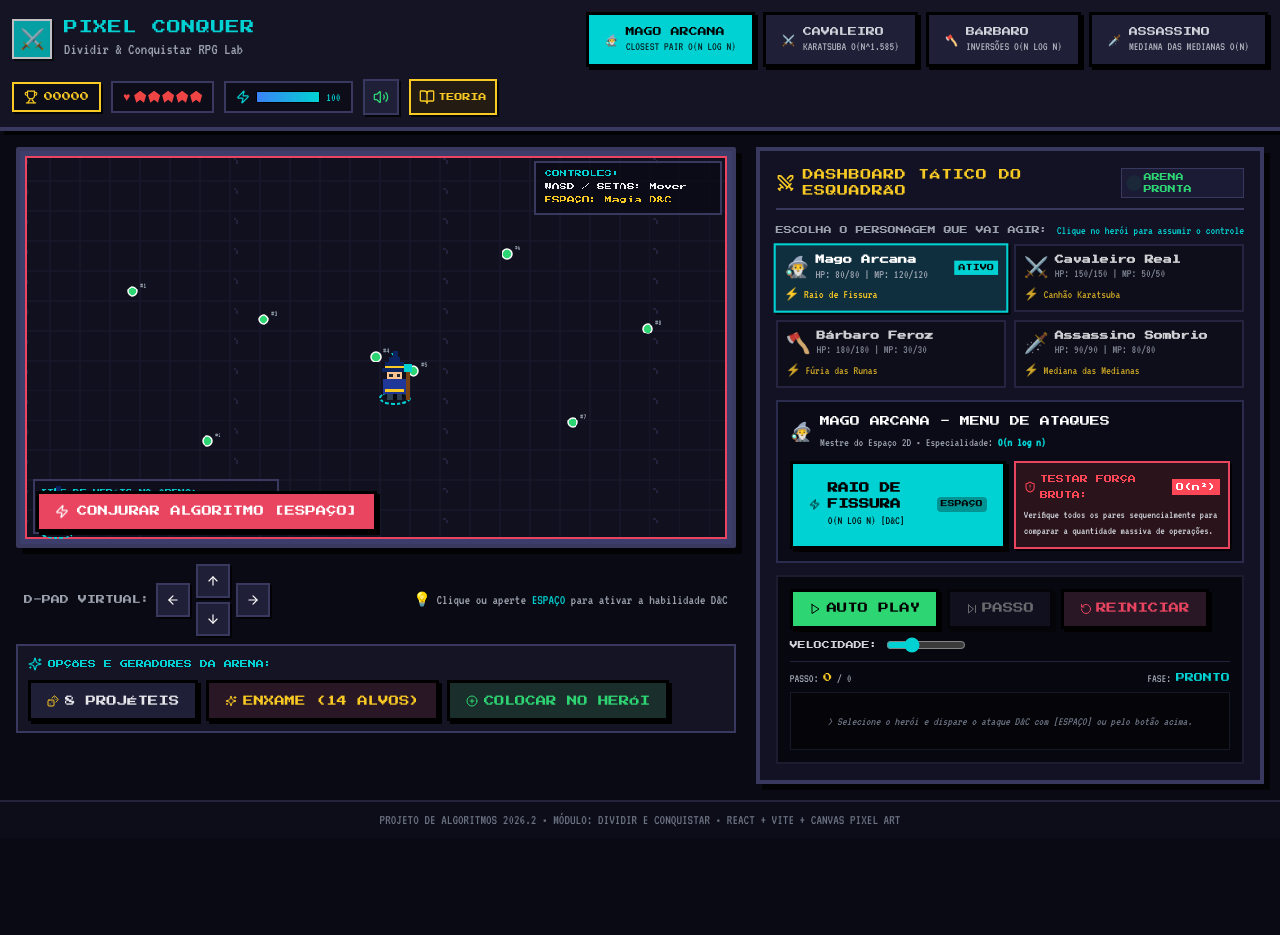
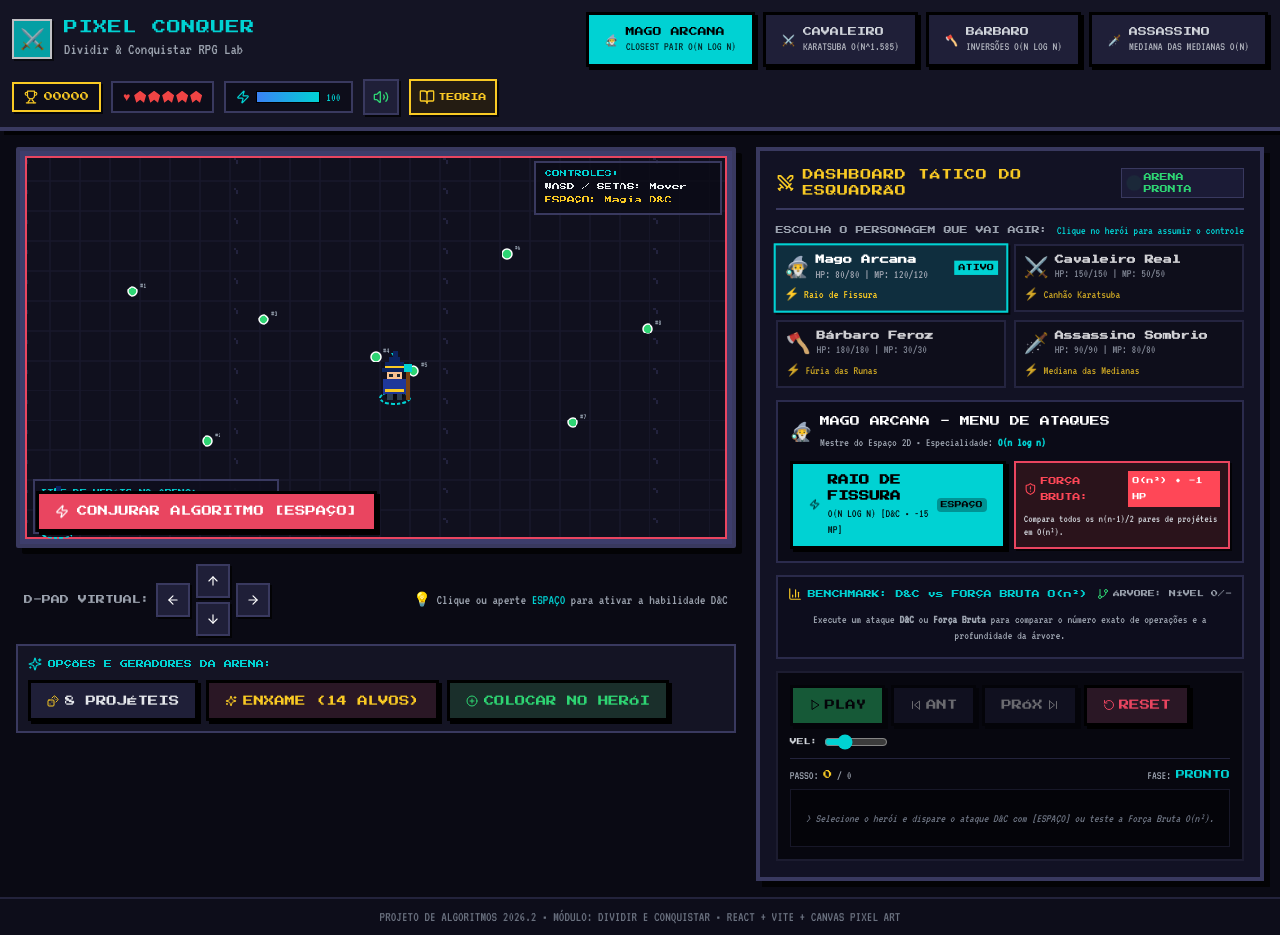
Before and after one commit to projeto-de-algoritmos-2026/G2_Dividir_e_Conquistar_PA-26.2, a React (Vite) app: page / in a window 1280 px wide. Before the commit the page ends 838 px from the top, so only its background shows below. Built offline with nearby package versions, Linux system fonts and the light colour scheme.

Commit message:
feat(benchmark): adiciona painel comparativo D&C vs O(n^2) e controle de passo anterior no Dashboard

```diff
--- a/src/components/TacticalDashboard.jsx
+++ b/src/components/TacticalDashboard.jsx
@@ -1,5 +1,16 @@
-import React from 'react';
-import { Play, Pause, SkipForward, RotateCcw, Terminal, Swords, Zap, ShieldAlert, Sparkles, UserCheck } from 'lucide-react';
+import React, { useEffect, useRef } from 'react';
+import {
+  Play,
+  Pause,
+  SkipBack,
+  SkipForward,
+  RotateCcw,
+  Swords,
+  Zap,
+  ShieldAlert,
+  BarChart3,
+  GitBranch,
+} from 'lucide-react';
 import { sound } from '../audio/soundEffects';
 
 export default function TacticalDashboard({
@@ -12,11 +23,15 @@ export default function TacticalDashboard({
   currentStepIndex,
   isPlaying,
   onTogglePlay,
+  onPrevStep,
   onNextStep,
   onReset,
   speed,
   onSpeedChange,
+  benchmarkMetrics,
 }) {
+  const logContainerRef = useRef(null);
+
   const heroes = [
     {
       id: 1,
@@ -29,7 +44,7 @@ export default function TacticalDashboard({
       algoName: 'Raio de Fissura',
       algoType: 'Par de Pontos Mais Próximos',
       complexity: 'O(n log n)',
-      desc: 'Divide a arena por coordenadas X e elimina o par crítico.',
+      bruteDesc: 'Compara todos os n(n-1)/2 pares de projéteis em O(n²).',
       accent: 'border-[#00d2d3]',
       bgAccent: 'bg-[#00d2d3]/15',
     },
@@ -44,7 +59,7 @@ export default function TacticalDashboard({
       algoName: 'Canhão Karatsuba',
       algoType: 'Multiplicação Rápida de Inteiros',
       complexity: 'O(n^1.585)',
-      desc: 'Multiplicação de inteiros gigantes com 3 produtos recursivos em vez de 4.',
+      bruteDesc: 'Multiplicação escolar tradicional dígito a dígito em O(n²).',
       accent: 'border-[#f9ca24]',
       bgAccent: 'bg-[#f9ca24]/15',
     },
@@ -59,7 +74,7 @@ export default function TacticalDashboard({
       algoName: 'Fúria das Runas',
       algoType: 'Contagem de Inversões',
       complexity: 'O(n log n)',
-      desc: 'Purifica runas no altar e causa dano crítico ao Boss de Caos.',
+      bruteDesc: 'Testa todos os pares (i, j) sequencialmente em O(n²).',
       accent: 'border-[#ff4757]',
       bgAccent: 'bg-[#ff4757]/15',
     },
@@ -74,7 +89,7 @@ export default function TacticalDashboard({
       algoName: 'Mediana das Medianas',
       algoType: 'Seleção Linear Determinística',
       complexity: 'O(n) pior caso',
-      desc: 'Divide em blocos de 5 para obter pivô perfeito garantindo O(n) no pior caso.',
+      bruteDesc: 'Seleção quadrática sem poda BFPRT no pior caso O(n²).',
       accent: 'border-[#2ed573]',
       bgAccent: 'bg-[#2ed573]/15',
     },
@@ -82,6 +97,21 @@ export default function TacticalDashboard({
 
   const currentHero = heroes.find((h) => h.id === activeHeroId) || heroes[0];
   const currentStep = executionSteps[currentStepIndex];
+
+  // Auto-scroll CRT terminal log as steps advance
+  useEffect(() => {
+    if (logContainerRef.current) {
+      logContainerRef.current.scrollTop = logContainerRef.current.scrollHeight;
+    }
+  }, [currentStepIndex]);
+
+  // Calculate benchmark savings percentage
+  const dcOps = benchmarkMetrics?.dcOps ?? 0;
+  const bfOps = benchmarkMetrics?.bfOps ?? 0;
+  const savingsPct =
+    bfOps > 0 ? Math.max(0, Math.round(((bfOps - dcOps) / bfOps) * 100)) : 0;
+  const currentDepth = currentStep?.data?.depth ?? 0;
+  const maxDepth = benchmarkMetrics?.maxDepth ?? 0;
 
   return (
     <div className="w-full bg-[#121224] border-4 border-[#39395f] shadow-pixel-lg p-4 flex flex-col font-retro text-white">
@@ -167,7 +197,7 @@ export default function TacticalDashboard({
           </div>
         </div>
 
-        {/* Primary D&C Attack Action */}
+        {/* Primary D&C Attack vs Brute Force Comparison */}
         <div className="grid grid-cols-1 sm:grid-cols-2 gap-2 mt-2">
           <button
             onClick={() => {
@@ -189,7 +219,7 @@ export default function TacticalDashboard({
               <Zap className="w-4 h-4 animate-bounce" />
               <div className="text-left">
                 <div className="font-bold">{currentHero.algoName}</div>
-                <div className="font-retro text-xs opacity-90">{currentHero.complexity} [D&C]</div>
+                <div className="font-retro text-xs opacity-90">{currentHero.complexity} [D&C • -15 MP]</div>
               </div>
             </div>
             <span className="font-pixel text-[7px] bg-black/30 px-1 py-0.5 rounded">
@@ -205,43 +235,118 @@ export default function TacticalDashboard({
             }}
             disabled={isExecuting}
             className="p-2 bg-[#2a131b] hover:bg-[#3d1a27] border-2 border-[#e94560] text-left flex flex-col justify-between text-xs shadow-pixel-sm active:translate-y-0.5 cursor-pointer disabled:opacity-50"
-            title="Executar Força Bruta O(n²) para comparar o desempenho"
+            title="Executar Força Bruta O(n²) para comparar o desempenho (-35 MP, -1 HP)"
           >
             <div className="flex items-center justify-between text-gray-300">
               <span className="font-pixel text-[8px] text-[#ff4757] flex items-center gap-1">
                 <ShieldAlert className="w-3.5 h-3.5" />
-                TESTAR FORÇA BRUTA:
+                FORÇA BRUTA:
               </span>
-              <span className="font-pixel text-[8px] bg-[#ff4757] text-white px-1 py-0.2">
-                O(n²)
+              <span className="font-pixel text-[7px] bg-[#ff4757] text-white px-1 py-0.5">
+                O(n²) • -1 HP
               </span>
             </div>
-            <div className="text-[11px] text-gray-300 mt-1">
-              Verifique todos os pares sequencialmente para comparar a quantidade massiva de operações.
+            <div className="text-[11px] text-gray-300 mt-1 leading-tight">
+              {currentHero.bruteDesc}
             </div>
           </button>
         </div>
       </div>
 
-      {/* 3. CRT Terminal & Step-by-Step Recursion Visualizer */}
+      {/* 3. Benchmark & Telemetry Panel (D&C vs Brute Force) */}
+      <div className="bg-[#0d0d1d] border-2 border-[#2a2a4a] p-2.5 mb-3">
+        <div className="flex items-center justify-between mb-1.5">
+          <div className="flex items-center gap-1.5 font-pixel text-[8px] text-[#00d2d3]">
+            <BarChart3 className="w-3.5 h-3.5 text-[#f9ca24]" />
+            <span>BENCHMARK: D&C vs FORÇA BRUTA O(n²)</span>
+          </div>
+          <div className="flex items-center gap-1 font-pixel text-[7px] text-gray-400">
+            <GitBranch className="w-3 h-3 text-[#2ed573]" />
+            <span>
+              ÁRVORE: NÍVEL {currentDepth}/{maxDepth || '-'}
+            </span>
+          </div>
+        </div>
+
+        {benchmarkMetrics ? (
+          <div className="space-y-1.5">
+            <div className="grid grid-cols-3 gap-2 text-center">
+              <div className="bg-[#081b1e] border border-[#00d2d3]/50 p-1">
+                <div className="font-pixel text-[7px] text-[#00d2d3]">OPERAÇÕES D&C</div>
+                <div className="font-pixel text-xs text-white mt-0.5">{dcOps} ops</div>
+                <div className="text-[10px] text-[#2ed573]">{benchmarkMetrics.dcComplexity}</div>
+              </div>
+              <div className="bg-[#241018] border border-[#ff4757]/50 p-1">
+                <div className="font-pixel text-[7px] text-[#ff4757]">FORÇA BRUTA</div>
+                <div className="font-pixel text-xs text-white mt-0.5">{bfOps} ops</div>
+                <div className="text-[10px] text-[#ff4757]">O(n²)</div>
+              </div>
+              <div className="bg-[#182215] border border-[#2ed573]/50 p-1">
+                <div className="font-pixel text-[7px] text-[#f9ca24]">ECONOMIA D&C</div>
+                <div className="font-pixel text-xs text-[#2ed573] mt-0.5">
+                  {savingsPct > 0 ? `-${savingsPct}%` : 'ÓTIMO'}
+                </div>
+                <div className="text-[10px] text-gray-300">
+                  {benchmarkMetrics.mode === 'BF' ? 'Modo: O(n²)' : 'Modo: D&C'}
+                </div>
+              </div>
+            </div>
+
+            {/* Visual comparison bar */}
+            <div className="w-full bg-[#1a1a2e] h-2 border border-[#39395f] overflow-hidden flex">
+              <div
+                className="bg-[#00d2d3] h-full transition-all duration-300"
+                style={{
+                  width: `${bfOps > 0 ? Math.min(100, Math.max(12, Math.round((dcOps / bfOps) * 100))) : 50}%`,
+                }}
+                title={`D&C: ${dcOps} operações`}
+              />
+              <div
+                className="bg-[#ff4757]/70 h-full flex-1"
+                title={`Excesso Força Bruta: ${Math.max(0, bfOps - dcOps)} operações extras`}
+              />
+            </div>
+          </div>
+        ) : (
+          <div className="text-xs text-gray-400 text-center py-1">
+            Execute um ataque <strong>D&C</strong> ou <strong>Força Bruta</strong> para comparar o número exato de operações e a profundidade da árvore.
+          </div>
+        )}
+      </div>
+
+      {/* 4. CRT Terminal & Step-by-Step Recursion Visualizer */}
       <div className="bg-[#07070f] border-2 border-[#1c1c30] p-3 flex-1 flex flex-col">
 
         {/* Playback Controls Bar */}
         <div className="flex flex-wrap items-center justify-between gap-2 border-b border-[#23233c] pb-2 mb-2">
-          <div className="flex items-center gap-2">
+          <div className="flex items-center gap-1.5">
             <button
               onClick={() => {
                 sound.playClick();
                 onTogglePlay();
               }}
-              className={`pixel-btn py-1 px-2.5 text-[8px] flex items-center gap-1.5 ${
+              disabled={executionSteps.length === 0}
+              className={`pixel-btn py-1 px-2 text-[8px] flex items-center gap-1 disabled:opacity-40 ${
                 isPlaying
                   ? 'bg-[#f9ca24] text-black border-yellow-200'
                   : 'bg-[#2ed573] text-black border-green-200'
               }`}
             >
               {isPlaying ? <Pause className="w-3 h-3" /> : <Play className="w-3 h-3" />}
-              <span>{isPlaying ? 'PAUSAR' : 'AUTO PLAY'}</span>
+              <span>{isPlaying ? 'PAUSAR' : 'PLAY'}</span>
+            </button>
+
+            <button
+              onClick={() => {
+                sound.playClick();
+                if (onPrevStep) onPrevStep();
+              }}
+              disabled={isPlaying || currentStepIndex <= 0}
+              title="Voltar para o passo anterior da recursão"
+              className="pixel-btn bg-[#1f1f38] text-white hover:bg-[#2f2f55] border-[#39395f] py-1 px-2 text-[8px] flex items-center gap-1 disabled:opacity-40"
+            >
+              <SkipBack className="w-3 h-3" />
+              <span>ANT</span>
             </button>
 
             <button
@@ -250,10 +355,11 @@ export default function TacticalDashboard({
                 onNextStep();
               }}
               disabled={isPlaying || currentStepIndex >= executionSteps.length - 1}
-              className="pixel-btn bg-[#1f1f38] text-white hover:bg-[#2f2f55] border-[#39395f] py-1 px-2.5 text-[8px] flex items-center gap-1 disabled:opacity-40"
+              title="Avançar para o próximo passo da recursão"
+              className="pixel-btn bg-[#1f1f38] text-white hover:bg-[#2f2f55] border-[#39395f] py-1 px-2 text-[8px] flex items-center gap-1 disabled:opacity-40"
             >
+              <span>PRÓX</span>
               <SkipForward className="w-3 h-3" />
-              <span>PASSO</span>
             </button>
 
             <button
@@ -261,16 +367,16 @@ export default function TacticalDashboard({
                 sound.playClick();
                 onReset();
               }}
-              className="pixel-btn bg-[#2a1725] text-[#e94560] hover:bg-[#3d1f35] border-[#e94560] py-1 px-2.5 text-[8px] flex items-center gap-1"
+              className="pixel-btn bg-[#2a1725] text-[#e94560] hover:bg-[#3d1f35] border-[#e94560] py-1 px-2 text-[8px] flex items-center gap-1"
             >
               <RotateCcw className="w-3 h-3" />
-              <span>REINICIAR</span>
+              <span>RESET</span>
             </button>
           </div>
 
           {/* Speed slider */}
-          <div className="flex items-center gap-2 text-xs text-gray-300">
-            <span className="font-pixel text-[8px]">VELOCIDADE:</span>
+          <div className="flex items-center gap-1.5 text-xs text-gray-300">
+            <span className="font-pixel text-[7px]">VEL:</span>
             <input
               type="range"
               min="200"
@@ -278,7 +384,7 @@ export default function TacticalDashboard({
               step="100"
               value={speed}
               onChange={(e) => onSpeedChange(Number(e.target.value))}
-              className="w-20 accent-[#00d2d3] cursor-pointer"
+              className="w-16 accent-[#00d2d3] cursor-pointer"
             />
           </div>
         </div>
@@ -294,10 +400,13 @@ export default function TacticalDashboard({
         </div>
 
         {/* Log Box */}
-        <div className="flex-1 overflow-y-auto max-h-[140px] space-y-1.5 text-xs text-gray-300 bg-[#040409] p-2 border border-[#171728]">
+        <div
+          ref={logContainerRef}
+          className="flex-1 overflow-y-auto max-h-[135px] space-y-1.5 text-xs text-gray-300 bg-[#040409] p-2 border border-[#171728]"
+        >
           {executionSteps.length === 0 ? (
             <div className="text-gray-500 italic py-3 text-center">
-              &gt; Selecione o herói e dispare o ataque D&C com [ESPAÇO] ou pelo botão acima.
+              &gt; Selecione o herói e dispare o ataque D&C com [ESPAÇO] ou teste a Força Bruta O(n²).
             </div>
           ) : (
             executionSteps.slice(0, currentStepIndex + 1).map((step, idx) => {
```
